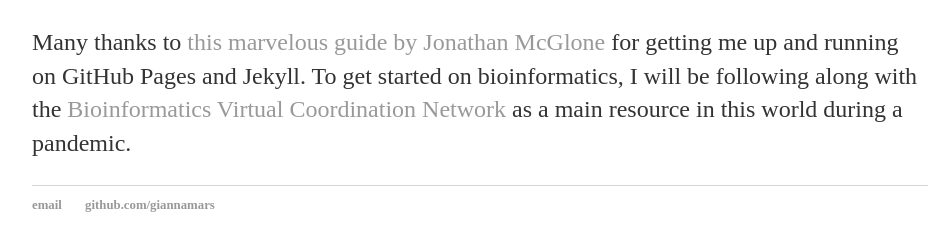
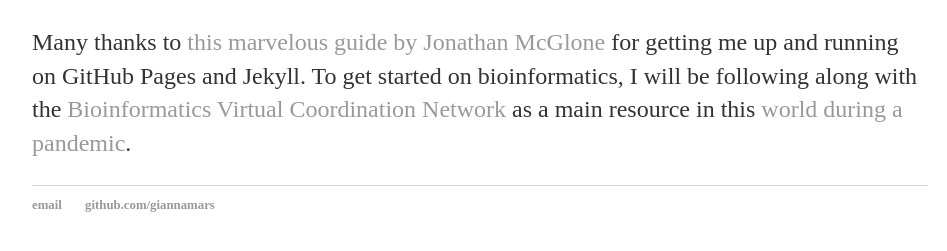
Before and after one commit to giannamars/does_bioinformatics, a Jekyll site: the page built from _posts/2020-04-05-hello-world.md, in a window 1280 px wide. Shown: the part 210-461 px from the top of the page, without its empty margins (160-1107 px from the left). Built offline with Jekyll 4.4.1, drawn with Linux system fonts in a browser that asks for light colours; part of the change alters nothing that is shown.

```diff
--- a/_posts/2020-04-05-hello-world.md
+++ b/_posts/2020-04-05-hello-world.md
@@ -4,4 +4,4 @@ title: "Hello World"
 date: 2020-04-05
 ---
 
-Many thanks to [this marvelous guide by Jonathan McGlone](http://jmcglone.com/guides/github-pages/) for getting me up and running on GitHub Pages and Jekyll. To get started on bioinformatics, I will be following along with the [Bioinformatics Virtual Coordination Network](https://biovcnet.github.io/) as a main resource in this world during a pandemic.
+Many thanks to [this marvelous guide by Jonathan McGlone](http://jmcglone.com/guides/github-pages/) for getting me up and running on GitHub Pages and Jekyll. To get started on bioinformatics, I will be following along with the [Bioinformatics Virtual Coordination Network](https://biovcnet.github.io/) as a main resource in this [world during a pandemic](https://en.wikipedia.org/wiki/Coronavirus_disease_2019).
```
